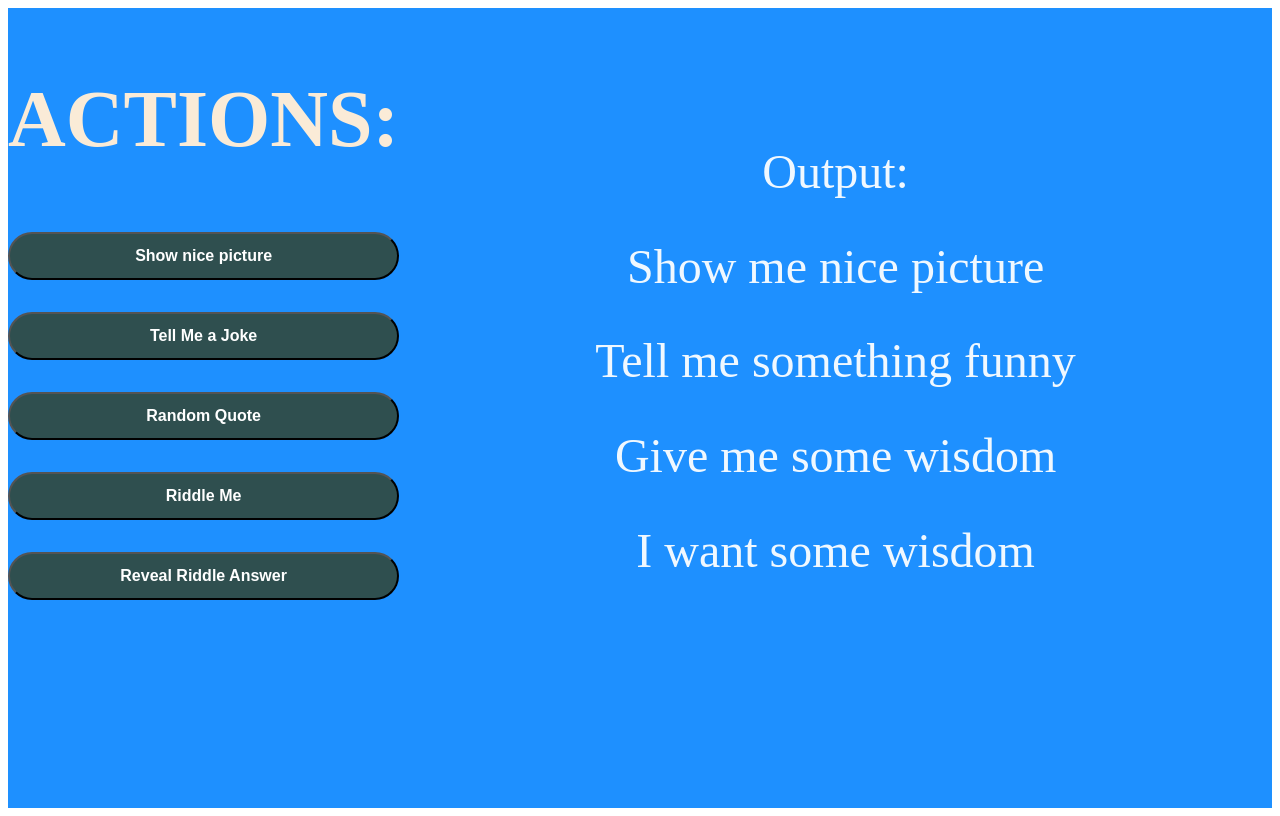
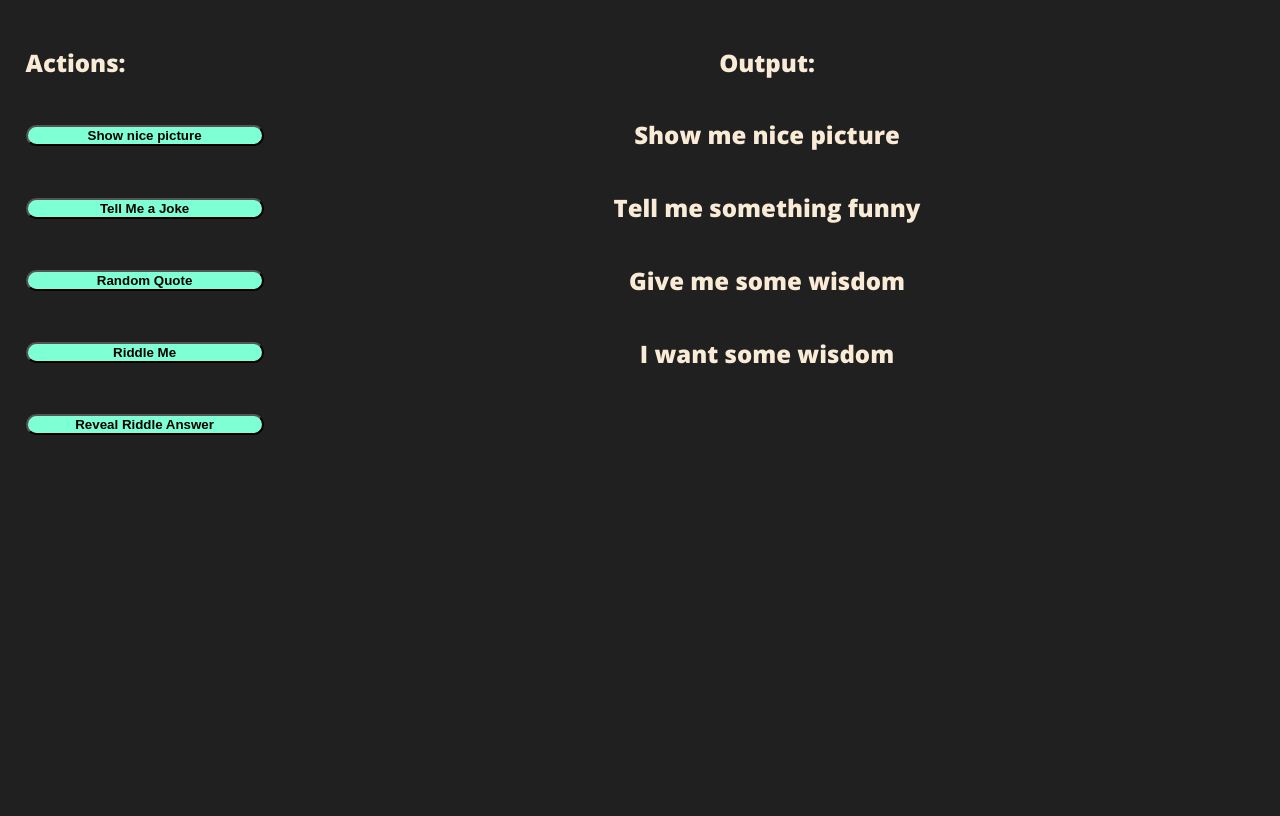
Before and after one commit to invisloa/FendWebDevBcamp, a plain HTML site: page index.html in a window 1280 px wide. Drawn offline with nearby package versions, Linux system fonts and the light colour scheme; a web font is replaced by a local one.

Commit message:
css all reworked

```diff
--- a/index.html
+++ b/index.html
@@ -7,11 +7,17 @@
     <title>Document</title>
     <link rel="stylesheet" href="styles.css" />
   </head>
+  <link rel="preconnect" href="https://fonts.googleapis.com" />
+  <link rel="preconnect" href="https://fonts.gstatic.com" crossorigin />
+  <link
+    href="https://fonts.googleapis.com/css2?family=Open+Sans:wght@400;800&family=Playfair+Display:ital@1&display=swap"
+    rel="stylesheet"
+  />
   <body>
-    <main>
+    <main class="mainSection">
       <section class="sidebar">
-        <h1 class="actions_header">Actions:</h1>
-        <div class="actionButtons">
+        <h1 class="actionsHeader">Actions:</h1>
+        <div class="actionButtonsWindow">
           <button onclick="showMeme()">Show nice picture</button>
           <button onclick="showJoke()">Tell Me a Joke</button>
           <button onclick="showQuote()">Random Quote</button>
@@ -22,8 +28,8 @@
         </div>
       </section>
 
-      <section class="content-section">
-        <h2>Output:</h2>
+      <section class="contentSection">
+        <h2 class="contentHeader">Output:</h2>
         <h2>Show me nice picture</h2>
         <div class="meme-content"></div>
         <h2>Tell me something funny</h2>
--- a/javascript.js
+++ b/javascript.js
@@ -9,7 +9,8 @@ function showMeme()
     clearDivs();
     const newImage = document.createElement('img');
     const randomNumber = Math.random(); // Generate a random number to bust cache
-    newImage.setAttribute('src', `https://source.unsplash.com/random/200x200?random=${randomNumber}`);
+    newImage.setAttribute('src', `https://source.unsplash.com/random/400x400?random=${randomNumber}`);
+    newImage.setAttribute('width', `40%`);
     memeDiv.appendChild(newImage);
 }
 
@@ -55,37 +56,17 @@ function revealAnswers()
     answerRiddle.style.visibility = 'visible';
     }
 }
-
-
-
 function clearDivs() {
     divsToClearList.forEach(item => {
       let divToClear = document.querySelector(item);
       divToClear.innerHTML = '';
     });
   }
-
-
-
-
-
-
-
-
-
-
   function getRandomData(type) {
     return data[type][randomizer(data[type].length)];
   }
 
-  // ----------------------------------------------------
-  // IGNORE EVERYTHING BELOW - Used for random data
-  // ----------------------------------------------------
 
-  // Everything below is pre-generated so that you don't have to go find your own memes, jokes, quotes, and math problems.
-  // -----------------------------------------------
-
-  // Source: https://www.thecoderpedia.com/blog/programming-memes/, Reddit
   const memes = [
     "https://i.redd.it/a0v87gwzoge61.jpg",
     "https://i.redd.it/q29egav34ee61.jpg",
--- a/styles.css
+++ b/styles.css
@@ -1,11 +1,63 @@
-main
+html
 {
-    background: dodgerblue;
+    font-size: 16px;
+    font-family: 'Open Sans', sans-serif;
+    background-color: #202020;
+    color:antiquewhite
+}
+.mainSection
+{
     display: flex;
     flex-direction: row;
-    height: 100vh;
-    transition: 3s;
+    padding: 1.1rem;
 }
+.sidebar
+{
+    width: 300px;
+    display: flex;
+    flex-direction: column;
+}
+.actionButtonsWindow
+{
+    display: flex;
+    flex-direction: column;
+    margin-top: 27px;
+    gap: 3.2rem;
+}
+.actionButtonsWindow button
+{
+    border-radius: 1rem;
+    background-color: aquamarine;
+    font-weight: 900;
+}
+.actionButtonsWindow button:hover
+{
+    transition: .5s;
+    background-color: bisque;
+    cursor: pointer;
+}
+
+.contentSection
+{
+    width: 100%;
+    margin-left: 1rem;
+    display: flex;
+    flex-direction: column;
+    text-align: center;
+    justify-content: right;
+}
+.contentSection h2
+{
+    font-size: 1.5rem;
+}
+.contentSection p
+{
+    font-size: 2rem;
+    font-weight: 900;
+    color: white;
+    font-style: italic;
+}
+
 img
 {
     animation: append-animate .6s linear;
@@ -14,69 +66,6 @@ p
 {
     animation: append-animate .3s linear;
 }
-.actionButtons button:hover
-{
-    background-color: white;
-    border-color: white;
-    color: black;
-    cursor: pointer;
-    transition: .3s;
-};
-
-.sidebar
-{
-    padding: 3rem;
-    width: 50rem;
-    height: 50rem;
-    border-right: 6px dotted black;
-
-}
-.actions_header
-{
-    color: antiquewhite;
-    text-align: center;
-    font-size: 5rem;
-    text-transform: uppercase;
-}
-.actionButtons
-{
-    margin-top: 3rem;
-    display: flex;
-    flex-direction: column;
-    gap: 2rem;
-
-}
-.actionButtons button
-{
-    height: 3rem;
-    font-size: 1rem;
-    font-weight: 900;
-    background-color: darkslategray;
-    border-radius: 2rem;
-    color:white;
-}
-.content-section
-{
-    padding: 6rem;
-    font-size: 2rem;
-
-    width: 100%;
-    text-align: center;
-    align-self: top;
-
-}
-.content-section div
-{
-    color: wheat;
-    font-size: 4rem;
-}
-.content-section h2
-{
-    color: aliceblue;
-    font-weight: 400;
-}
-
-
 @keyframes append-animate {
 	from {
 		transform: scale(0);
```
